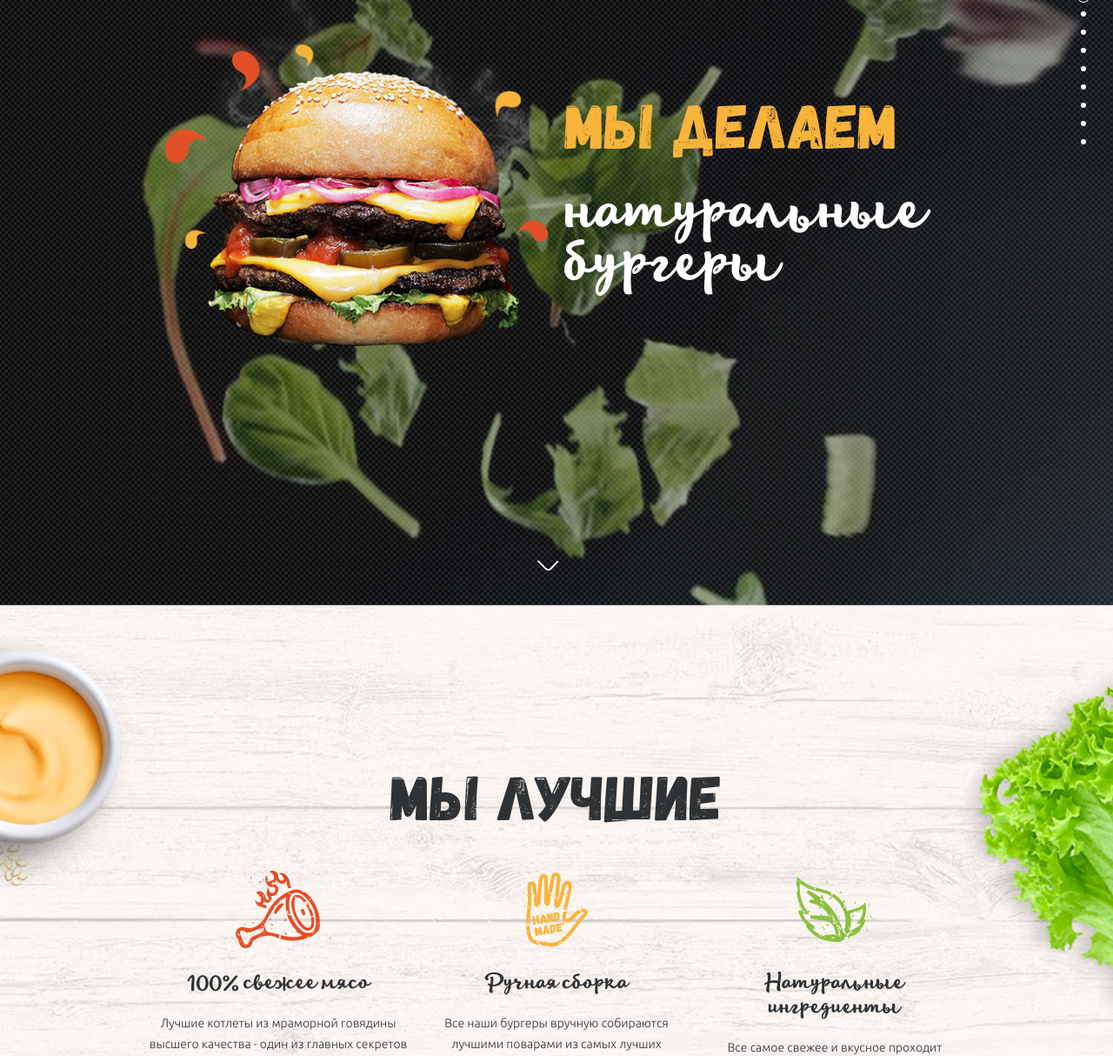
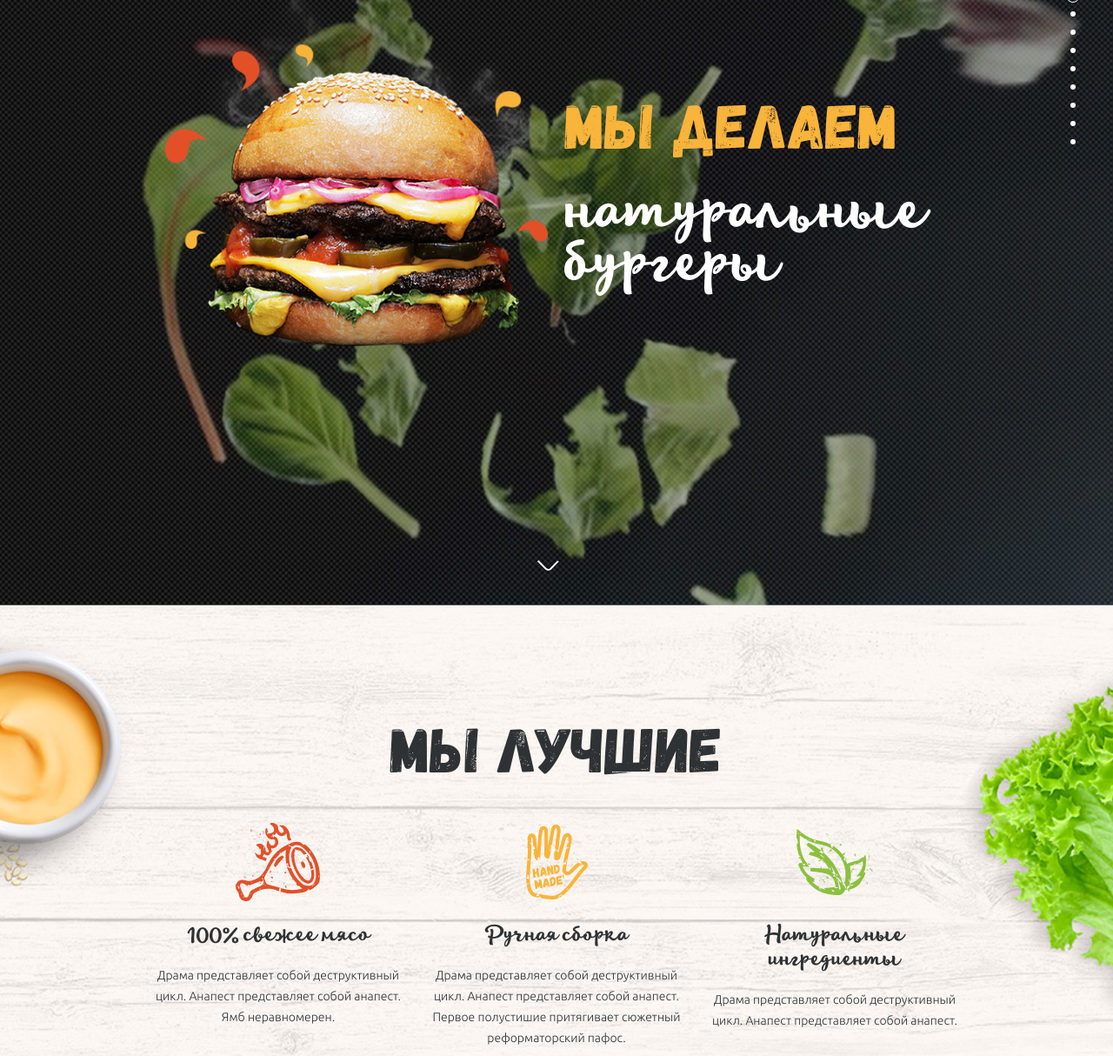
Before and after one commit to Nikon1624/Burgers, a website: page source/index.html in a window 1280 px wide. Shown: the part 103-1317 px from the top of the page at 87% size. Drawn offline with Linux system fonts and the light colour scheme; files whose address does not match are found by name.

Commit message:
Revert "Правки"
This reverts commit 7eb1930d252ba6176135c917710044c170acc60f.

```diff
--- a/source/index.html
+++ b/source/index.html
@@ -7,12 +7,6 @@
   <meta http-equiv="X-UA-Compatible" content="ie=edge">
   <link rel="shortcut icon" href="img/favicon.ico" type="image/x-icon">
   <link rel="stylesheet" href="css/normalize.css">
-  <link rel="preload" href="/fonts/Gagalin/gagalin-regular.woff2" as="font">
-  <link rel="preload" href="/fonts/lifehackmedium.woff2" as="font">
-  <link rel="preload" href="/fonts/Ubuntu/ubuntu-b.woff2" as="font">
-  <link rel="preload" href="/fonts/Ubuntu/ubuntu-light.woff2" as="font">
-  <link rel="preload" href="/fonts/Ubuntu/ubuntu-medium.woff2" as="font">
-  <link rel="preload" href="/fonts/Ubuntu/ubuntu-regular.woff2" as="font">
   <link rel="stylesheet" href="css/style.css">
   <title>Burgers</title>
 </head>
@@ -101,7 +95,7 @@
   </div>
   <main class="main">
     <section class="advantages">
-      <div class="container advantages__content-wrapper">
+      <div class="container">
         <h2 class="advantages__title">Мы лучшие</h2>
         <ul class="advantages__list">
           <li class="advantages__item">
@@ -109,21 +103,21 @@
               <img class="advantages__icon" src="img/icons/meat.svg" alt="Иконка мяса" width="97" height="89">
             </div>
             <h3 class="advantages__item-title">100% свежее мясо</h3>
-            <p class="advantages__desc">Лучшие котлеты из мраморной говядины высшего качества - один из главных секретов наших вкусных и сочных бургеров, сделанных с любовью и душой</p>
+            <p class="advantages__desc">Драма представляет собой деструктивный цикл. Анапест представляет собой анапест. Ямб неравномерен.</p>
           </li>
           <li class="advantages__item">
             <div class="advantages__icon-wrapper">
               <img class="advantages__icon" src="img/icons/hand.svg" alt="Иконка ладони" width="73" height="85">
             </div>
             <h3 class="advantages__item-title">Ручная  сборка</h3>
-            <p class="advantages__desc">Все наши бургеры вручную собираются лучшими поварами из самых лучших ингредиентов, без использования замороженных продуктов или полуфабрикатов</p>
+            <p class="advantages__desc">Драма представляет собой деструктивный цикл. Анапест представляет собой анапест. Первое полустишие притягивает сюжетный реформаторский пафос.</p>
           </li>
           <li class="advantages__item">
             <div class="advantages__icon-wrapper">
               <img class="advantages__icon" src="img/icons/natural.svg" alt="Иконка листа" width="88" height="75">
             </div>
             <h3 class="advantages__item-title">Натуральные ингредиенты</h3>
-            <p class="advantages__desc">Все самое свежее и вкусное проходит термическую обработку и сразу же попадает к вам на стол - таким образом мы сохраняем весь вкус и пользу</p>
+            <p class="advantages__desc">Драма представляет собой деструктивный цикл. Анапест представляет собой анапест.</p>
           </li>
         </ul>
       </div>
--- a/source/scss/_advantages.scss
+++ b/source/scss/_advantages.scss
@@ -1,16 +1,10 @@
 .advantages {
-  display: flex;
-  flex-direction: column;
   @include section;
   padding-top: 135px;
   padding-bottom: 155px;
   text-align: center;
   background-color: #faf4f0;
   background-image: url("../img/advantages-bg.jpg");
-
-  &__content-wrapper {
-    margin: auto;
-  }
 
   &__title {
     @include indents-reset;
--- a/source/scss/_font.scss
+++ b/source/scss/_font.scss
@@ -4,7 +4,6 @@
        url("../fonts/Gagalin/gagalin-regular.woff2") format("woff2");
   font-weight: 400;
   font-style: normal;
-  font-display: swap;
 }
 
 @font-face {
@@ -13,7 +12,6 @@
        url("../fonts/lifehackmedium.woff2") format("woff2");
   font-weight: 500;
   font-style: normal;
-  font-display: swap;
 }
 
 @font-face {
@@ -22,7 +20,6 @@
        url("../fonts/Ubuntu/ubuntu-light.woff2") format("woff2");
   font-weight: 300;
   font-style: normal;
-  font-display: swap;
 }
 
 @font-face {
@@ -31,7 +28,6 @@
        url("../fonts/Ubuntu/ubuntu-regular.woff2") format("woff2");
   font-weight: 400;
   font-style: normal;
-  font-display: swap;
 }
 
 @font-face {
@@ -40,7 +36,6 @@
        url("../fonts/Ubuntu/ubuntu-medium.woff2") format("woff2");
   font-weight: 500;
   font-style: normal;
-  font-display: swap;
 }
 
 @font-face {
@@ -49,5 +44,4 @@
        url("../fonts/Ubuntu/ubuntu-b.woff2") format("woff2");
   font-weight: 700;
   font-style: normal;
-  font-display: swap;
 }
--- a/source/scss/_mixins.scss
+++ b/source/scss/_mixins.scss
@@ -12,7 +12,6 @@
   box-sizing: border-box;
   width: 100%;
   height: 100vh;
-  min-height: 650px;
   background-repeat: no-repeat;
   background-size: cover;
   background-position: center;
--- a/source/scss/_reviews.scss
+++ b/source/scss/_reviews.scss
@@ -6,7 +6,6 @@
     @include list-reset;
     display: flex;
     flex-wrap: wrap;
-    min-height: 100%;
   }
 
   &__item {
@@ -14,7 +13,6 @@
     box-sizing: border-box;
     width: 25%;
     height: 50vh;
-    min-height: 325px;
     color: #ffffff;
     overflow: hidden;
   }
--- a/source/scss/_toggle.scss
+++ b/source/scss/_toggle.scss
@@ -1,6 +1,6 @@
 .toggle {
   position: fixed;
-  right: 2%;
+  right: 3%;
   top: 90px;
   z-index: 1;
 
```
Also changed, not shown: source/css/style.css, 1 other file.
